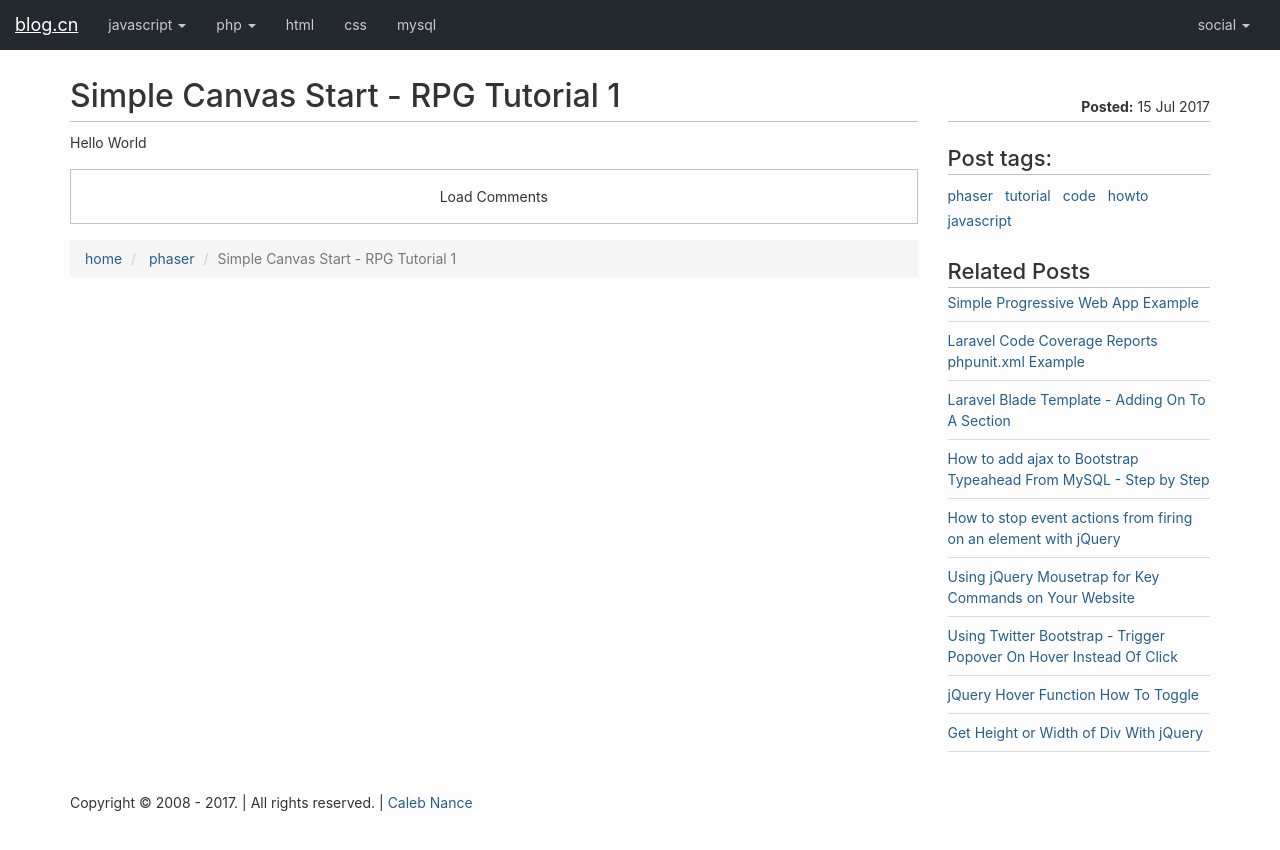
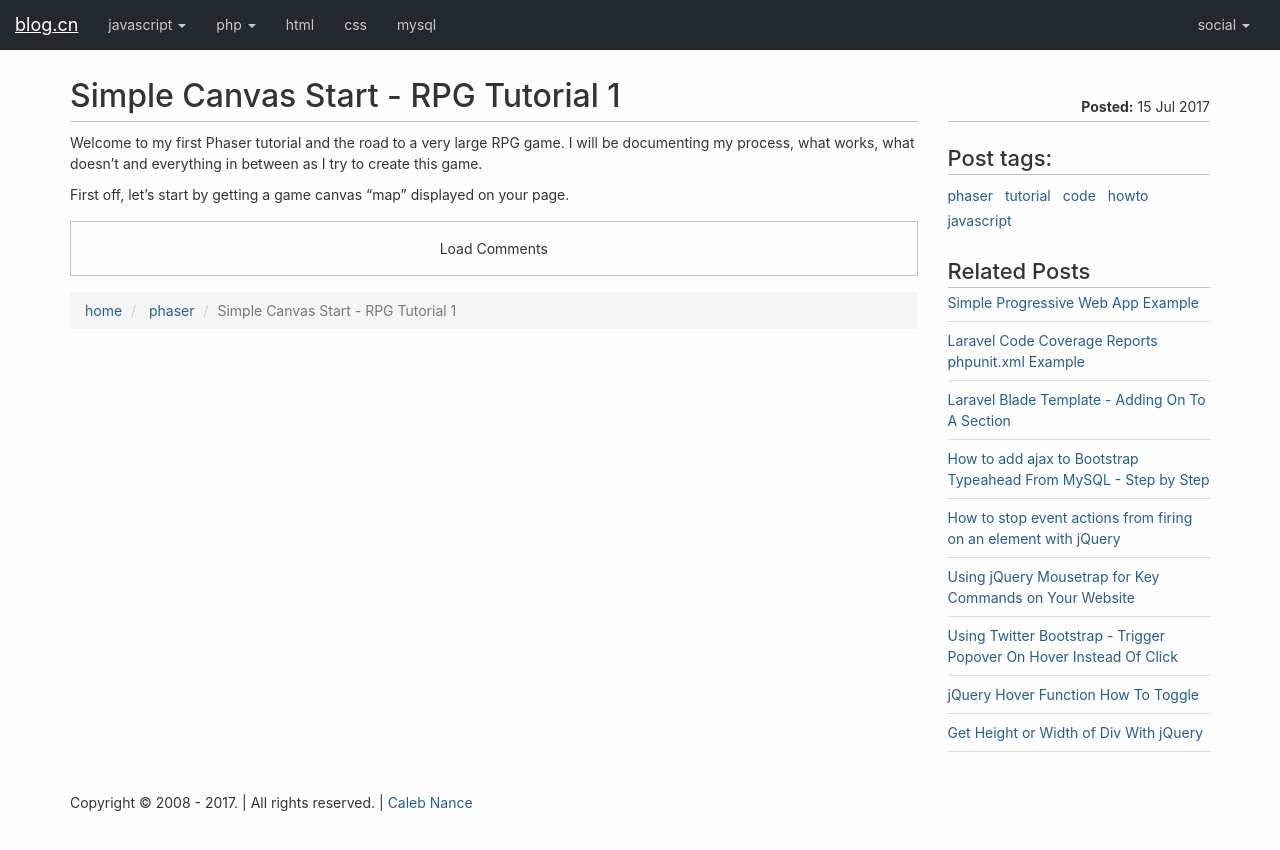
Before and after one commit to calebnance/jekyll_blog-calebnance, a Jekyll site: the page built from _posts/phaser/2017-07-14-simple-canvas-start.markdown, in a window 1280 px wide. Shown: the top 850 px of the page. Built offline with Jekyll 4.4.1, drawn with Linux system fonts in a browser that asks for light colours.

Commit message:
moving and testing things

```diff
--- a/_posts/phaser/2017-07-14-simple-canvas-start.markdown
+++ b/_posts/phaser/2017-07-14-simple-canvas-start.markdown
@@ -8,4 +8,6 @@
 tags: phaser tutorial code howto javascript
 ---
 
-Hello World
+Welcome to my first Phaser tutorial and the road to a very large RPG game. I will be documenting my process, what works, what doesn't and everything in between as I try to create this game.
+
+First off, let's start by getting a game canvas "map" displayed on your page.
```
Also changed, not shown: _posts/tutorial/phaser/2017-07-14-simple-canvas-start.markdown (renamed from _posts/tutorial-phaser/2017-07-14-simple-canvas-start.markdown).
